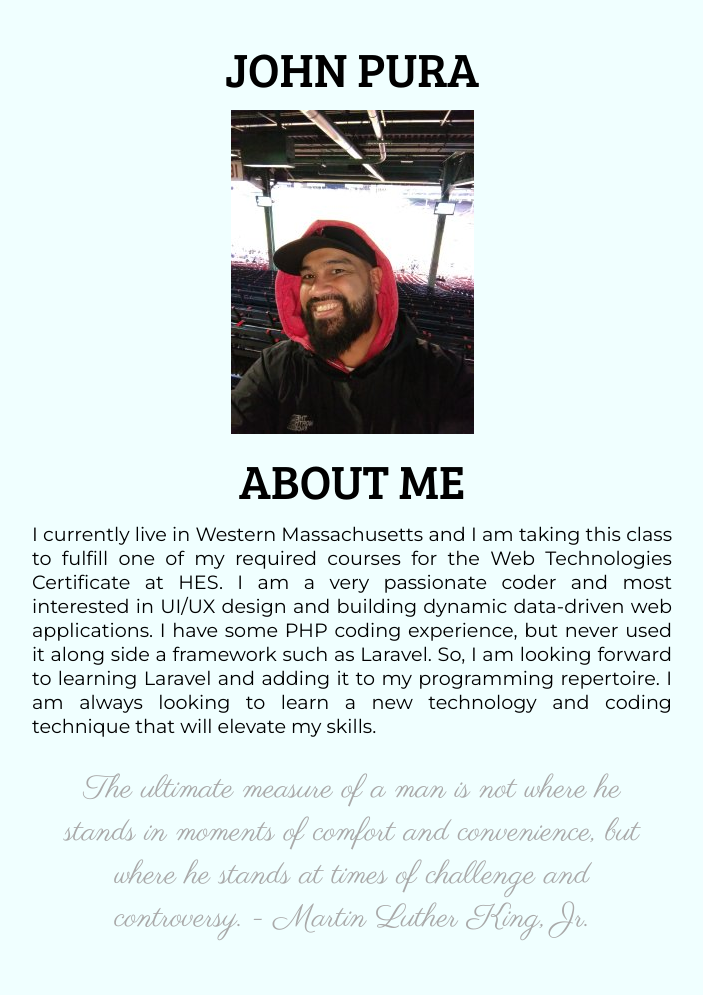
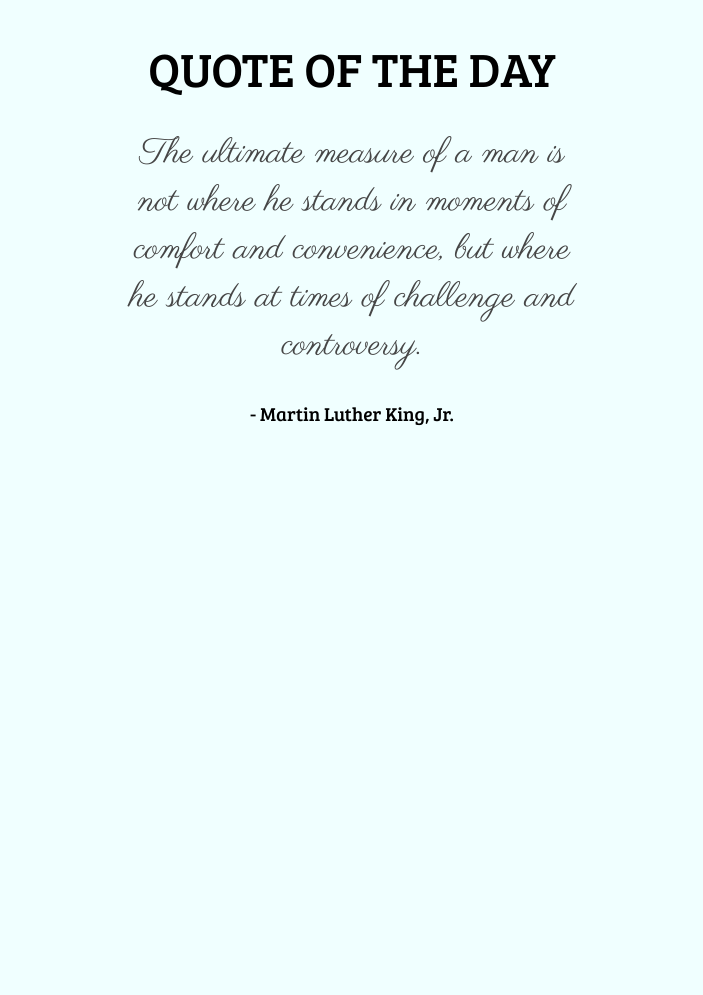
Before and after one commit to johnpura/dwa-p1, a PHP site: page / in a window 1280 px wide. Shown: the whole page, without its empty margins (288-991 px from the left). After the commit the page ends 426 px from the top, so only its background shows below. Run offline with PHP 8.4, Linux system fonts and the light colour scheme.

Commit message:
refactored some files

```diff
--- a/css/custom.css
+++ b/css/quotes.css
@@ -1,8 +1,9 @@
-/*
-	custom.css by John Pura
-	john.pura@comcast.net
-	Custom stylesheet for DWA Project 1
-*/
+/**
+ * Styles for DWA Project 1
+ *
+ * @author John Pura
+ * @version 1.0.0
+ */
 
 /* Reset */
 html, body, div, span, applet, object, iframe,
@@ -25,6 +26,7 @@ time, mark, audio, video {
 	font: inherit;
 	vertical-align: baseline;
 }
+
 /* HTML5 display-role reset for older browsers */
 article, aside, details, figcaption, figure,
 footer, header, hgroup, menu, nav, section {
@@ -49,34 +51,35 @@ table {
 	border-spacing: 0;
 }
 
-/* Basic */
+/**
+ * Custom styles
+ */
 body {
     font-size: 100%;
     background-color: azure;
 }
 
-.page-wrapper {
+main {
     text-align: center;
-    width: 50%;
+    width: 40%;
     height: 100%;
     padding: 25px;
     margin: 0 auto;
 }
 
-article h1 {
-    font: 100 3em 'Bree Serif', serif;
+h1 {
+    font: 400 3em 'Bree Serif', serif;
     text-transform: uppercase;
     margin: 10px 0;
 }
 
-article p {
-    font: 400 1.2em 'Montserrat', sans-serif;
-    text-align: justify;
-}
-
 blockquote {
-    font: 400 2em 'Parisienne', cursive;
-    color: darkgray;
+    font: 400 2.2em 'Parisienne', cursive;
+    color: #464646;
     margin: 30px 0;
     padding: 0 30px;
 }
+
+figcaption {
+    font: 200 1.2em 'Bree Serif', serif;
+}
--- a/index.php
+++ b/index.php
@@ -1,17 +1,7 @@
 <?php
+require_once dirname(__FILE__) . '/quotes.php';
 
-$quotes = array (
-    "The two most important days in your life are the day you are born and the day you find out why. - Mark Twain",
-    "Risk comes from not knowing what you're doing. - Warren Buffett",
-    "Love the life you live. Live the life you love. - Bob Marley",
-    "Health is the greatest gift, contentment the greatest wealth, faithfulness the best relationship. - Buddha",
-    "Success is not final, failure is not fatal: it is the courage to continue that counts. - Winston Churchill",
-    "It is in your moments of decision that your destiny is shaped. - Tony Robbins",
-    "The true sign of intelligence is not knowledge but imagination - Albert Einstein",
-    "The ultimate measure of a man is not where he stands in moments of comfort and convenience, but where he stands at times of challenge and controversy. - Martin Luther King, Jr."
-);
-
-$dailyQuote = array_rand ($quotes, 1);
+$index = array_rand($quotes, 1);
 
 ?>
 
@@ -21,28 +11,19 @@ $dailyQuote = array_rand ($quotes, 1);
 		<title>DWA | Project 1</title>
 		<meta charset="utf-8" />
         <meta name="viewport" content="width=device-width, initial-scale=1" />
-        <!-- Favicon -->
-        <link rel="icon" type="image/x-icon" href="/favicon.ico" />
-        <!-- Google Fonts -->
+        <link rel="icon" type="image/x-icon" href="favicon.ico" />
         <link href="https://fonts.googleapis.com/css?family=Bree+Serif|Montserrat|Parisienne" rel="stylesheet">
-        <!-- CSS -->
-        <link rel="stylesheet" href="css/custom.css">
+        <link rel="stylesheet" href="css/quotes.css">
 	</head>
 	<body>
-		<!-- Page Wrapper -->
-        <div class="page-wrapper">
-            <!-- Main Content -->
-            <main>
-                <article>
-                    <h1>John Pura</h1>
-                    <span><img src="images/pic.jpg" alt="" /></span>
-                    <h1>About Me</h1>
-                    <p>I currently live in Western Massachusetts and I am taking this class to fulfill one of my required courses for the Web Technologies Certificate at HES. I am a very passionate coder and most interested in UI/UX design and building dynamic data-driven web applications. I have some PHP coding experience, but never used it along side a framework such as Laravel. So, I am looking forward to learning Laravel and adding it to my programming repertoire. I am always looking to learn a new technology and coding technique that will elevate my skills. </p>
-                </article>
-                <blockquote>
-                    <p class="quote"><?php echo $quotes[$dailyQuote]; ?></p>
-                </blockquote>
-            </main>
-        </div>
+        <main>
+            <h1>Quote of the Day</h1>
+            <blockquote>
+                <p class="quote"><?php echo $quotes[$index]['saying']; ?></p>
+            </blockquote>
+            <figcaption>
+                - <?php echo $quotes[$index]['author']; ?>
+            </figcaption>
+        </main>
 	</body>
 </html>
--- /dev/null
+++ b/quotes.php
@@ -0,0 +1,40 @@
+<?php
+/**
+ * The list of qoutes to choose from,
+ * just add/remove a quote from the array
+ */
+$quotes = [
+    array(
+        "saying" => "The two most important days in your life are the day you are born and the day you find out why.",
+        "author" => "Mark Twain",
+    ),
+    array(
+        "saying" => "Risk comes from not knowing what you're doing.",
+        "author" => "Warren Buffett",
+    ),
+    array(
+        "saying" => "Love the life you live. Live the life you love.",
+        "author" => "Bob Marley",
+    ),
+    array(
+        "saying" => "Health is the greatest gift, contentment the greatest wealth, faithfulness the best relationship.",
+        "author" => "Buddha",
+    ),
+    array(
+        "saying" => "Success is not final, failure is not fatal: it is the courage to continue that counts.",
+        "author" => "Winston Churchill",
+    ),
+    array(
+        "saying" => "It is in your moments of decision that your destiny is shaped.",
+        "author" => "Tony Robbins",
+    ),
+    array(
+        "saying" => "The true sign of intelligence is not knowledge but imagination",
+        "author" => "Albert Einstein",
+    ),
+    array(
+        "saying" => "The ultimate measure of a man is not where he stands in moments of comfort and convenience, but where he stands at times of challenge and controversy.",
+        "author" => "Martin Luther King, Jr.",
+    ),
+];
+?>
```
Also changed, not shown: README.md, images/pic.jpg (deleted).
